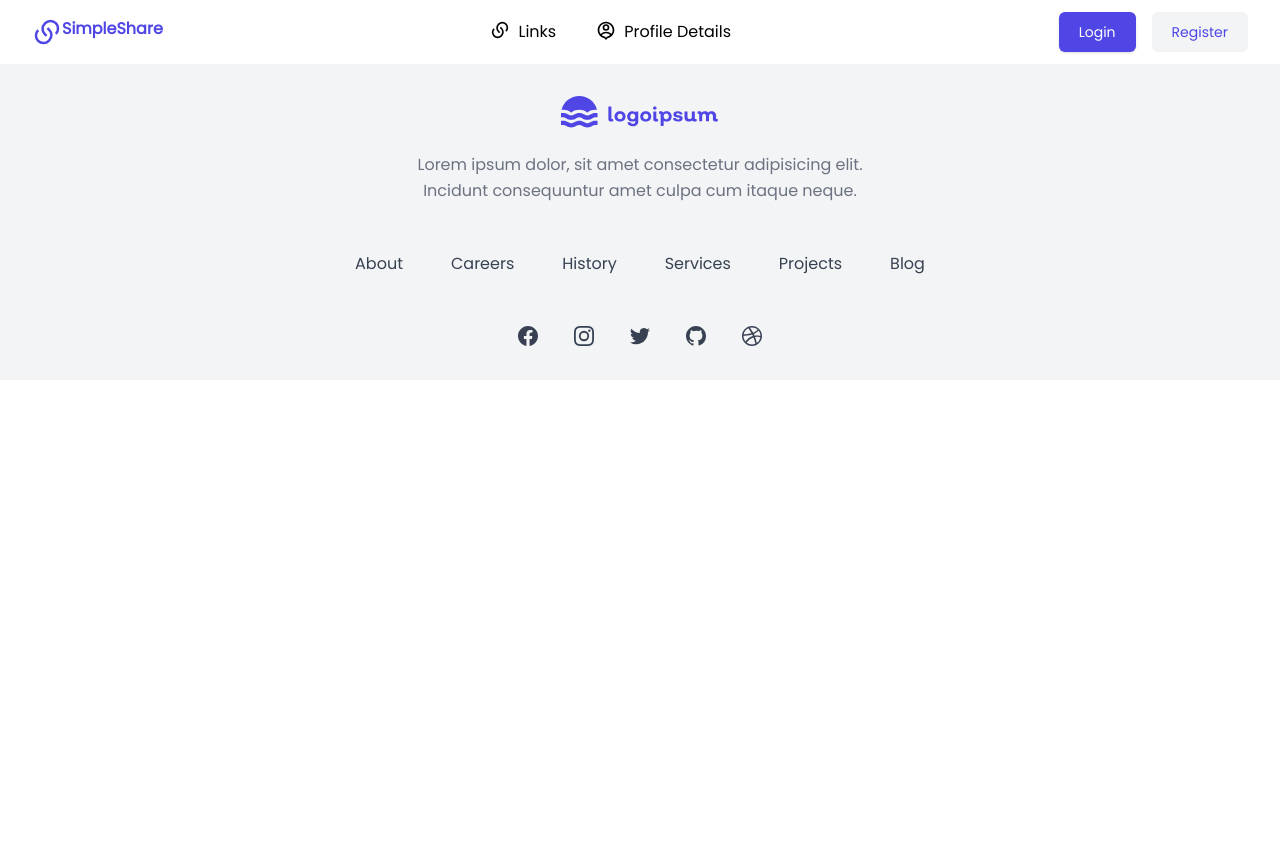
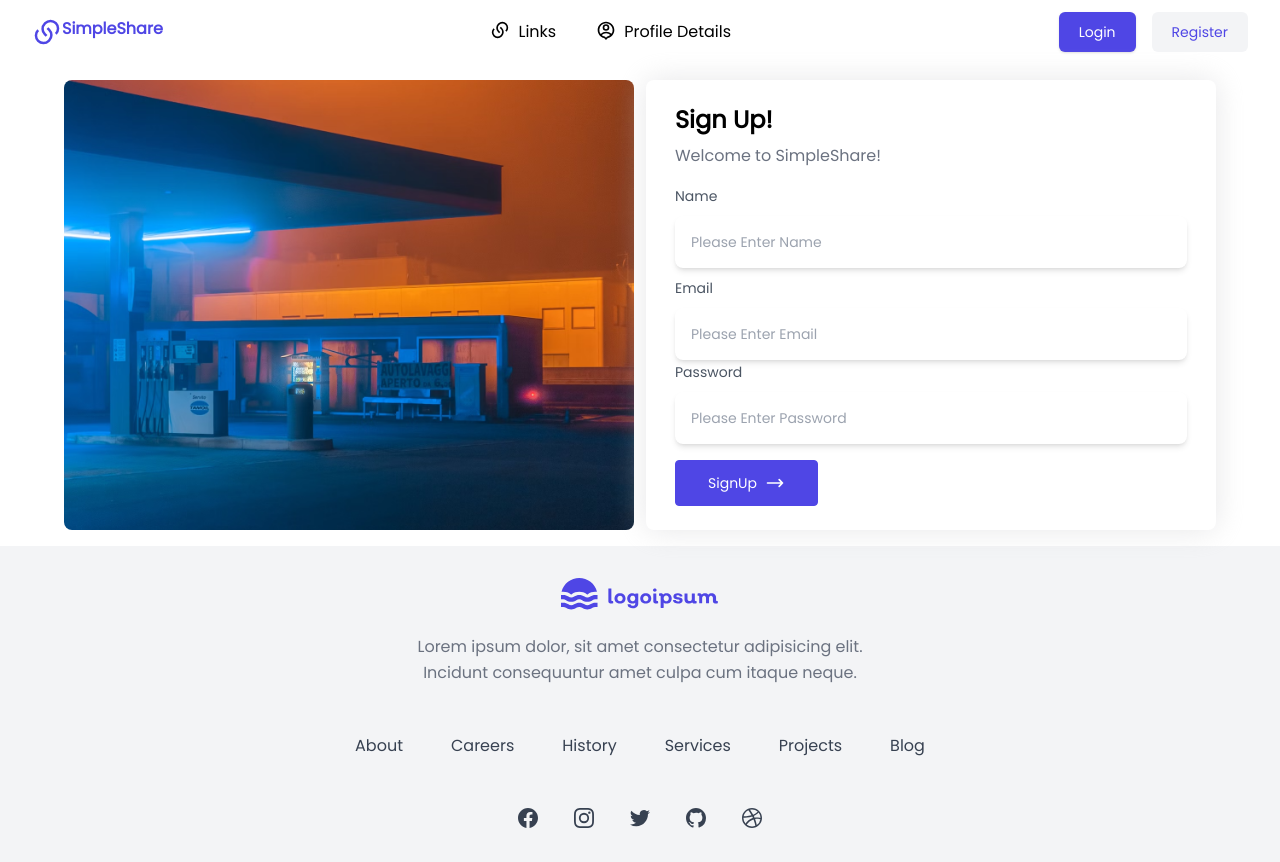
Before and after one commit to adarshsharma27/linkSharingApp, a React (Vite) app: page /signup in a window 1280 px wide. Before the commit the page ends 800 px from the top, so only its background shows below. Built offline with nearby package versions, Linux system fonts and the light colour scheme.

Commit message:
feat: Static UI Sign Up, Login

```diff
--- a/src/App.jsx
+++ b/src/App.jsx
@@ -4,6 +4,8 @@ import Header from "./components/Header";
 import Home from "./components/Home";
 import Preview from "./components/Preview";
 import ProfileDetails from "./components/ProfileDetails";
+import SignUp from "./components/SignUp";
+import LogIn from "./components/LogIn";
 
 function App() {
   return (
@@ -13,6 +15,8 @@ function App() {
         <Route path="/" element={<Home />} />
         <Route path="/profileDetails" element={<ProfileDetails />} />
         <Route path="/preview" element={<Preview />} />
+        <Route path="/signup" element={<SignUp />} />
+        <Route path="/login" element={<LogIn />} />
       </Routes>
       <Footer />
     </>
--- /dev/null
+++ b/src/components/LogIn.jsx
@@ -0,0 +1,98 @@
+import React from "react";
+
+const LogIn = () => {
+  return (
+    <>
+      <div className="grid grid-cols-1 gap-3 lg:grid-cols-2  lg:px-16 lg:py-16 p-4 font-poppins">
+        <div className="">
+          <img
+            alt="profileLinks"
+            src="images/login.avif"
+            className="object-cover w-full  lg:h-[368px]  h-full rounded-lg "
+          />
+        </div>
+        <div>
+          <div className="p-6 rounded-lg card-shadow-custom">
+            <div className="mx-auto max-w-lg text-left">
+              <h1 className="text-2xl font-bold sm:text-2xl">Login!</h1>
+
+              <p className="mt-2 text-gray-500">LogIn to SimpleShare!</p>
+            </div>
+            <div className="mx-auto mb-0 mt-4 max-w-lg space-y-4">
+              <div>
+                <label
+                  htmlFor="email"
+                  className="text-sm font-medium text-gray-600"
+                >
+                  Email
+                </label>
+                <div className="relative my-2">
+                  <input
+                    type="email"
+                    className="w-full rounded-lg border-gray-200 p-4 pe-12 text-sm shadow-md  outline-none focus:ring-1 focus:ring-indigo-600"
+                    placeholder="Please Enter Email"
+                    // value={instaGramUrl}
+                    // onChange={(e) => {
+                    //   setInstaGramUrl(e.target.value);
+                    // }}
+                  />
+
+                  <span className="absolute inset-y-0 end-0 grid place-content-center px-4">
+                    {/* <FaInstagram size={20} className="text-[#e4405f]" /> */}
+                  </span>
+                </div>
+                <label
+                  htmlFor="name"
+                  className="text-sm font-medium text-gray-600"
+                >
+                  Password
+                </label>
+                <div className="relative my-2">
+                  <input
+                    type="password"
+                    className="w-full rounded-lg  text-gray-700 border-gray-200 p-4 pe-12 text-sm shadow-md  outline-none focus:ring-1 focus:ring-indigo-600"
+                    placeholder="Please Enter Password"
+                    // value={gitHubUrl}
+                    // onChange={(e) => {
+                    //   setGitHubUrl(e.target.value);
+                    // }}
+                  />
+
+                  <span className="absolute inset-y-0 end-0 grid place-content-center px-4">
+                    {/* <FaGithub size={20} /> */}
+                  </span>
+                </div>
+              </div>
+
+              <div className="flex items-center justify-between">
+                <button
+                  className="inline-flex items-center gap-2 rounded border border-indigo-600 bg-indigo-600 px-8 py-3 text-white hover:bg-transparent hover:text-indigo-600 focus:outline-none focus:ring active:text-indigo-500"
+                  //   onClick={() => addProfileLinks()}
+                >
+                  <span className="text-sm font-medium"> LogIn </span>
+
+                  <svg
+                    className="h-5 w-5 rtl:rotate-180"
+                    xmlns="http://www.w3.org/2000/svg"
+                    fill="none"
+                    viewBox="0 0 24 24"
+                    stroke="currentColor"
+                  >
+                    <path
+                      strokeLinecap="round"
+                      strokeLinejoin="round"
+                      strokeWidth="2"
+                      d="M17 8l4 4m0 0l-4 4m4-4H3"
+                    />
+                  </svg>
+                </button>
+              </div>
+            </div>
+          </div>
+        </div>
+      </div>
+    </>
+  );
+};
+
+export default LogIn;
--- /dev/null
+++ b/src/components/SignUp.jsx
@@ -0,0 +1,116 @@
+import React from "react";
+
+const SignUp = () => {
+  return (
+    <>
+      <div className="grid grid-cols-1 gap-3 lg:grid-cols-2  lg:px-16 lg:py-4 p-4 font-poppins">
+        <div className="rounded-lg ">
+          <img
+            alt="profileLinks"
+            src="images/signup.avif"
+            className="object-cover w-full lg:h-[450px] h-full rounded-lg "
+          />
+        </div>
+        <div>
+          <div className="p-6 rounded-lg card-shadow-custom">
+            <div className="mx-auto max-w-lg text-left">
+              <h1 className="text-2xl font-bold sm:text-2xl">Sign Up!</h1>
+
+              <p className="mt-2 text-gray-500">Welcome to SimpleShare!</p>
+            </div>
+            <div className="mx-auto mb-0 mt-4 max-w-lg space-y-4">
+              <div>
+                <label
+                  htmlFor="name"
+                  className="text-sm font-medium text-gray-600"
+                >
+                  Name
+                </label>
+                <div className="relative my-2">
+                  <input
+                    type="text"
+                    className="w-full rounded-lg  text-gray-700 border-gray-200 p-4 pe-12 text-sm shadow-md  outline-none focus:ring-1 focus:ring-indigo-600"
+                    placeholder="Please Enter Name"
+                    // value={gitHubUrl}
+                    // onChange={(e) => {
+                    //   setGitHubUrl(e.target.value);
+                    // }}
+                  />
+
+                  <span className="absolute inset-y-0 end-0 grid place-content-center px-4">
+                    {/* <FaGithub size={20} /> */}
+                  </span>
+                </div>
+
+                <label
+                  htmlFor="email"
+                  className="text-sm font-medium text-gray-600"
+                >
+                  Email
+                </label>
+                <div className="relative my-2">
+                  <input
+                    type="email"
+                    className="w-full rounded-lg border-gray-200 p-4 pe-12 text-sm shadow-md  outline-none focus:ring-1 focus:ring-indigo-600"
+                    placeholder="Please Enter Email"
+                    // value={instaGramUrl}
+                    // onChange={(e) => {
+                    //   setInstaGramUrl(e.target.value);
+                    // }}
+                  />
+
+                  <span className="absolute inset-y-0 end-0 grid place-content-center px-4">
+                    {/* <FaInstagram size={20} className="text-[#e4405f]" /> */}
+                  </span>
+                  <label
+                    htmlFor="Password"
+                    className="text-sm font-medium text-gray-600"
+                  >
+                    Password
+                  </label>
+                  <div className="relative my-2">
+                    <input
+                      type="password"
+                      className="w-full rounded-lg border-gray-200 p-4 pe-12 text-sm shadow-md  outline-none focus:ring-1 focus:ring-indigo-600"
+                      placeholder="Please Enter Password"
+                      // value={instaGramUrl}
+                      // onChange={(e) => {
+                      //   setInstaGramUrl(e.target.value);
+                      // }}
+                    />
+                  </div>
+                </div>
+              </div>
+
+              <div className="flex items-center justify-between">
+                <button
+                  className="inline-flex items-center gap-2 rounded border border-indigo-600 bg-indigo-600 px-8 py-3 text-white hover:bg-transparent hover:text-indigo-600 focus:outline-none focus:ring active:text-indigo-500"
+                  //   onClick={() => addProfileLinks()}
+                >
+                  <span className="text-sm font-medium"> SignUp </span>
+
+                  <svg
+                    className="h-5 w-5 rtl:rotate-180"
+                    xmlns="http://www.w3.org/2000/svg"
+                    fill="none"
+                    viewBox="0 0 24 24"
+                    stroke="currentColor"
+                  >
+                    <path
+                      strokeLinecap="round"
+                      strokeLinejoin="round"
+                      strokeWidth="2"
+                      d="M17 8l4 4m0 0l-4 4m4-4H3"
+                    />
+                  </svg>
+                </button>
+              </div>
+            </div>
+          </div>
+        </div>
+      </div>
+    </>
+  );
+};
+
+export default SignUp;
```
Also changed, not shown: public/images/login.avif (added), public/images/signup.avif (added), src/index.css (line endings or trailing spaces).
